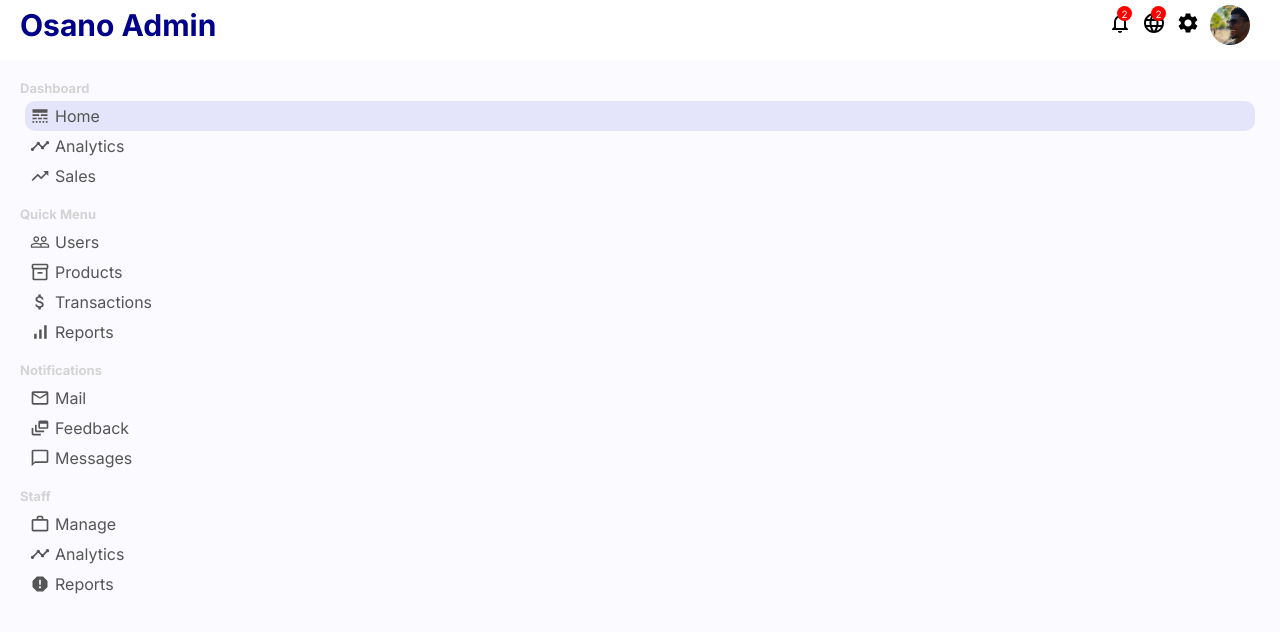
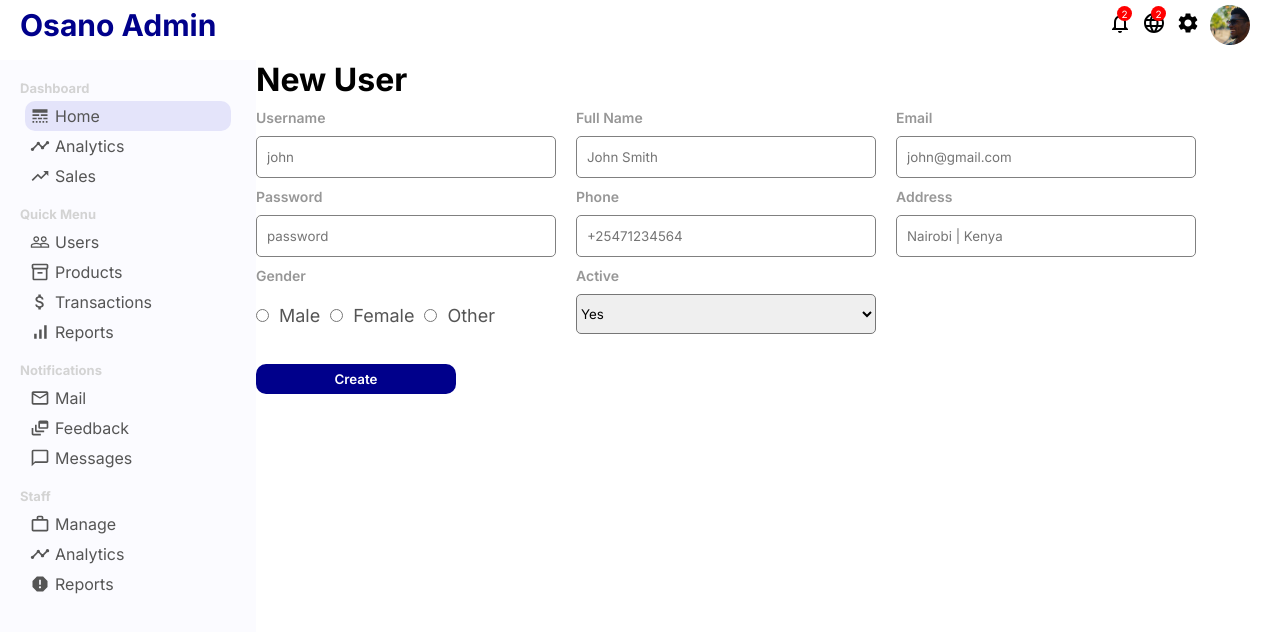
Before and after one commit to DerrickAntoney/osanoadmin, a React (Vite) app: page /newUser in a window 1280 px wide. Shown: the top 632 px of the page. Built offline with nearby package versions, Linux system fonts and the light colour scheme.

Commit message:
Creates and styles new user form. Adds link to navigate to users and products

```diff
--- a/src/App.jsx
+++ b/src/App.jsx
@@ -9,6 +9,7 @@
 } from "react-router-dom";
 import UserList from './pages/userList/UserList';
 import User from './pages/user/User';
+import NewUser from './pages/newUser/NewUser';
 
 const App = () => {
   return (
@@ -20,6 +21,7 @@
           <Route path="/" element={<Home/>}/>
           <Route path="/users" element={<UserList/>}/>
           <Route path="/user/:id" element={<User/>}/>
+          <Route path="/newUser" element={<NewUser/>}/>
         </Routes>
       </div>
     </Router>
--- a/src/components/siderbar/Sidebar.jsx
+++ b/src/components/siderbar/Sidebar.jsx
@@ -1,5 +1,6 @@
 import { AttachMoney, ChatBubbleOutline, DynamicFeed, Inventory2Outlined, LineStyle, MailOutline, PeopleOutline, Report, SignalCellularAlt, Timeline, TrendingUp, WorkOutline } from '@mui/icons-material'
 import './sidebar.css'
+import { Link } from 'react-router-dom'
 
 const Sidebar = () => {
   return (
@@ -25,14 +26,18 @@
             <div className="sidebarMenu">
                 <h3 className="sidebarTitle">Quick Menu</h3>
                 <ul className="sidebarList">
+                    <Link to='./users'>
                         <li className="sidebarListItem">
                             <PeopleOutline className='sidebarIcon'/>
                             Users
                         </li>
+                    </Link>
+                    <Link to='/products'>
                         <li className="sidebarListItem">
                             <Inventory2Outlined className='sidebarIcon'/>
                             Products
                         </li>
+                    </Link>
                     <li className="sidebarListItem">
                         <AttachMoney className='sidebarIcon'/>
                         Transactions
--- /dev/null
+++ b/src/pages/newUser/NewUser.jsx
@@ -0,0 +1,87 @@
+import './newUser.css'
+
+const NewUser = () => {
+  return (
+    <div className='newUser'>
+        <h1 className="newUserTitle">New User</h1>
+        <form className="newUserForm">
+            <div className="newUserItem">
+                <label>Username</label>
+                <input
+                    className='newUserInput'
+                    type="text"
+                    placeholder='john'/>
+            </div>
+            <div className="newUserItem">
+                <label>Full Name</label>
+                <input
+                    className='newUserInput'
+                    type="text"
+                    placeholder='John Smith'/>
+            </div>
+            <div className="newUserItem">
+                <label>Email</label>
+                <input
+                    className='newUserInput'
+                    type="email"
+                    placeholder='john@gmail.com'/>
+            </div>
+            <div className="newUserItem">
+                <label>Password</label>
+                <input
+                    className='newUserInput'
+                    type="password"
+                    placeholder='password'/>
+            </div>
+            <div className="newUserItem">
+                <label>Phone</label>
+                <input
+                    className='newUserInput'
+                    type="text"
+                    placeholder='+25471234564'/>
+            </div>
+            <div className="newUserItem">
+                <label>Address</label>
+                <input
+                    className='newUserInput'
+                    type="text"
+                    placeholder='Nairobi | Kenya'/>
+            </div>
+            <div className="newUserItem">
+                <label>Gender</label>
+                <div className="newUserGender">
+                    <input
+                        type='radio'
+                        name="gender"
+                        id='male'
+                        value='male'/>
+                    <label for='Male'>Male</label>
+                    <input
+                        type='radio'
+                        name="gender"
+                        id='female'
+                        value='female'/>
+                    <label for='Female'>Female</label>
+                    <input
+                        type='radio'
+                        name="gender"
+                        id='other'
+                        value='other'/>
+                    <label for='Other'>Other</label>
+                </div>
+            </div>
+            <div className="newUserItem">
+                <label>Active</label>
+                <select className='newUserSelect' name="active" id="active">
+                    <option value="yes">Yes</option>
+                    <option value="no">No</option>
+                </select>
+            </div>
+
+        </form>
+        <button className="newUserButton">Create</button>
+    </div>
+  )
+}
+
+export default NewUser
--- /dev/null
+++ b/src/pages/newUser/newUser.css
@@ -0,0 +1,56 @@
+.newUser{
+    flex: 4;
+
+    .newUserForm {
+        display: flex;
+        flex-wrap: wrap;
+
+        .newUserItem {
+            width: 300px;
+            display: flex;
+            flex-direction: column;
+            margin-top: 10px;
+            margin-right: 20px;
+
+            .newUserGender>input{
+                margin-top: 15px;
+            }
+
+            .newUserGender>label{
+                margin: 10px;
+                font-size: 18px;
+                color: #555;
+            }
+            .newUserSelect{
+                height: 40px;
+                border-radius: 5px;
+            }
+        }
+
+        .newUserItem>label {
+            margin-bottom: 10px;
+            font-size: 14px;
+            font-weight: 600;
+            color: rgb(151, 151, 151);
+        }
+        .newUserItem>input {
+            height: 20px;
+            padding: 10px;
+            border: 1px solid gray;
+            border-radius: 5px;
+        }
+
+    }
+
+    .newUserButton {
+        width: 200px;
+        border: none;
+        background-color: darkblue;
+        color: white;
+        padding: 7px 10px;
+        border-radius: 10px;
+        cursor: pointer;
+        font-weight: 600;
+        margin-top: 30px;
+    }
+}
--- a/src/pages/user/User.jsx
+++ b/src/pages/user/User.jsx
@@ -67,7 +67,7 @@
                                 <label>Email</label>
                                 <input
                                     className='userUpdateInput'
-                                    type="text"
+                                    type="email"
                                     placeholder='fredbeck99@gmail.com'/>
                             </div>
                             <div className="userUpdateItem">
```
Lines whose indentation alone changed are shown as unchanged.
